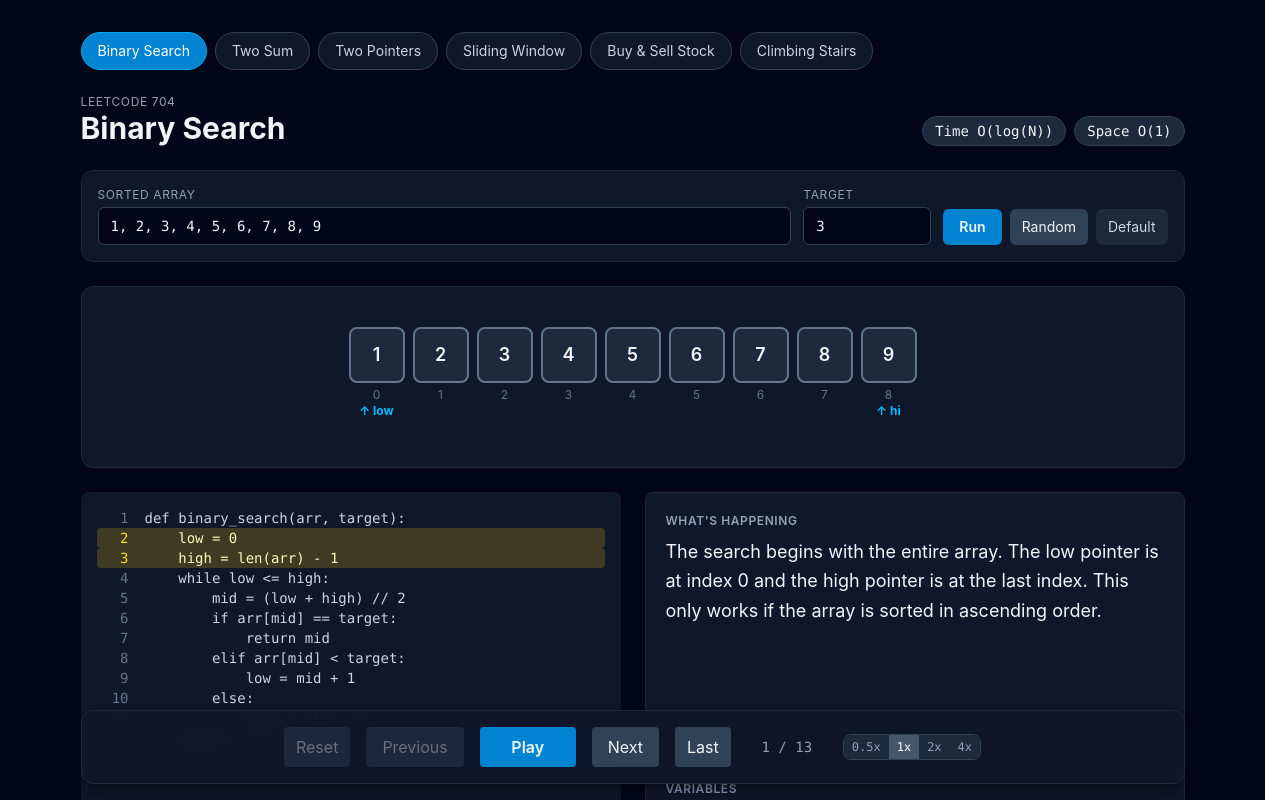
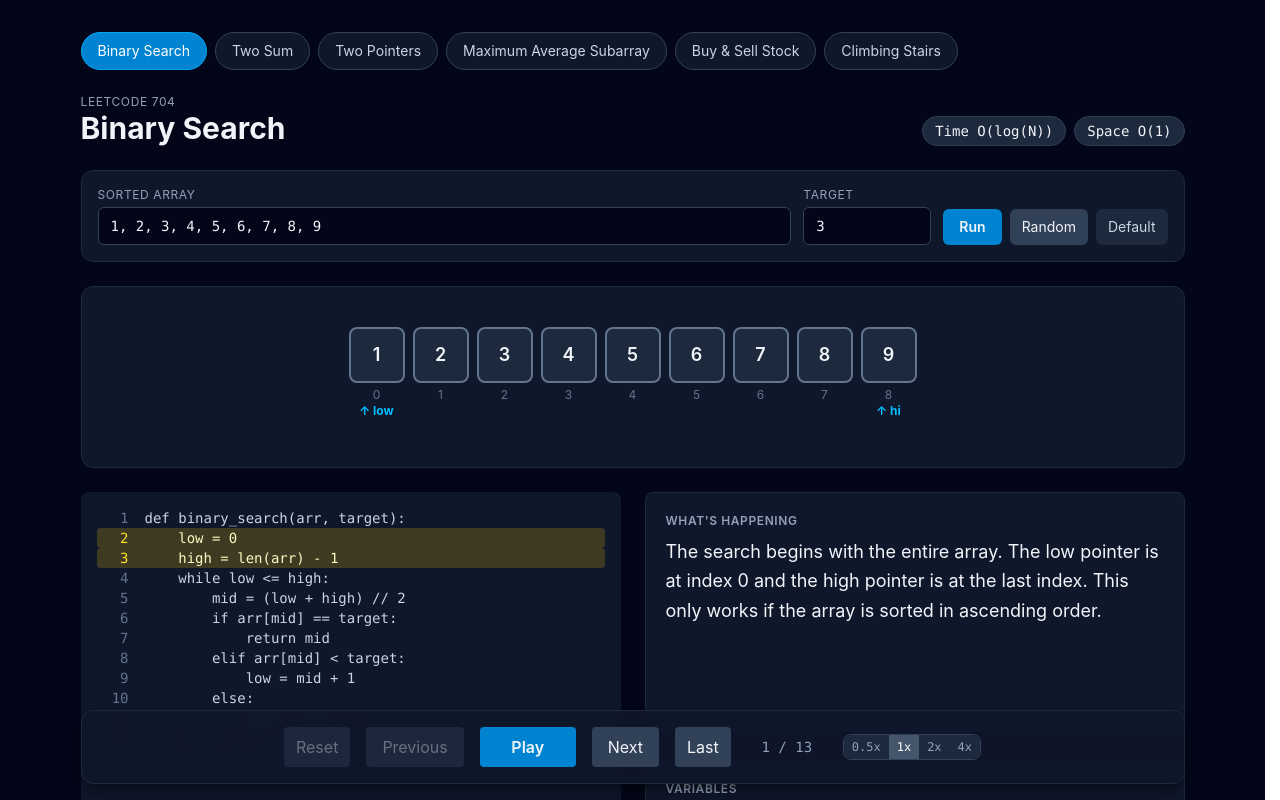
Before and after one commit to max-dean05/under-the-hood, a React (Vite) app: page / in a window 1280 px wide. Shown: the top 800 px of the page. Built offline with nearby package versions, Linux system fonts and the light colour scheme.

Commit message:
updated name of slidingWindow module to maxAvgSubarray

```diff
--- a/src/modules/slidingWindow.js
+++ b/src/modules/maxAvgSubarray.js
@@ -180,9 +180,9 @@ function generateSteps({ arr, k }) {
     return rec.steps;
 }
 
-export const slidingWindow = {
-    id: "sliding-window",
-    title: "Sliding Window",
+export const maxAvgSubarray = {
+    id: "max-avg-subarray",
+    title: "Maximum Average Subarray",
     problem: "LeetCode 643",
     code,
     defaultInput: { arr: [2, 1, 5, 1, 3, 2, 6, 1, 4], k: 3 },
--- a/src/modules/registry.js
+++ b/src/modules/registry.js
@@ -1,9 +1,9 @@
 import { binarySearch } from './binarySearch.js';
 import { twoSum } from './twoSum.js';
 import { twoPointers } from './twoPointers.js'
-import { slidingWindow } from './slidingWindow.js';
+import { maxAvgSubarray } from './maxAvgSubarray.js';
 import { bestTimeStock } from './bestTimeStock.js';
 import { climbingStairs } from './climbingStairs.js';
 
 // every time a new module is added, program needs one more import + one more addition to modules
-export const modules = [binarySearch, twoSum, twoPointers, slidingWindow, bestTimeStock, climbingStairs];
+export const modules = [binarySearch, twoSum, twoPointers, maxAvgSubarray, bestTimeStock, climbingStairs];
```
